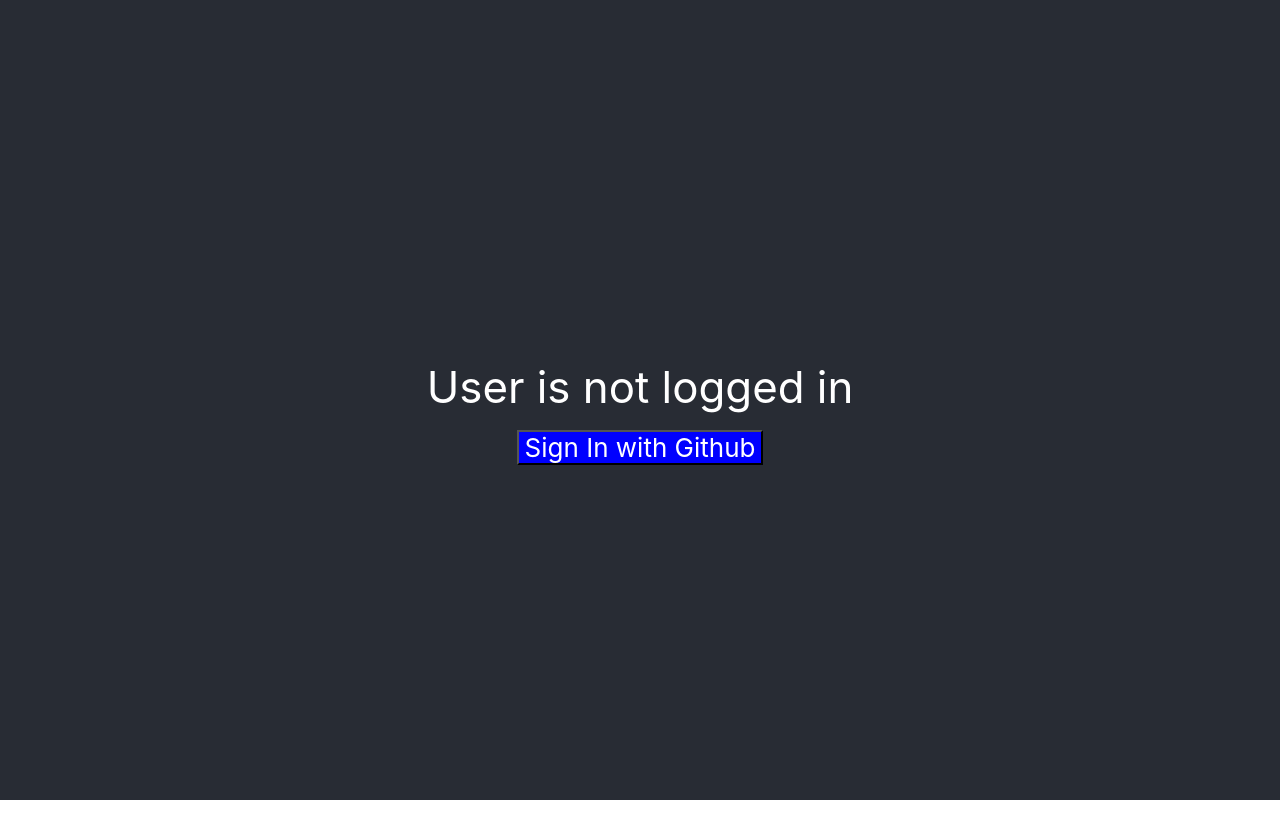
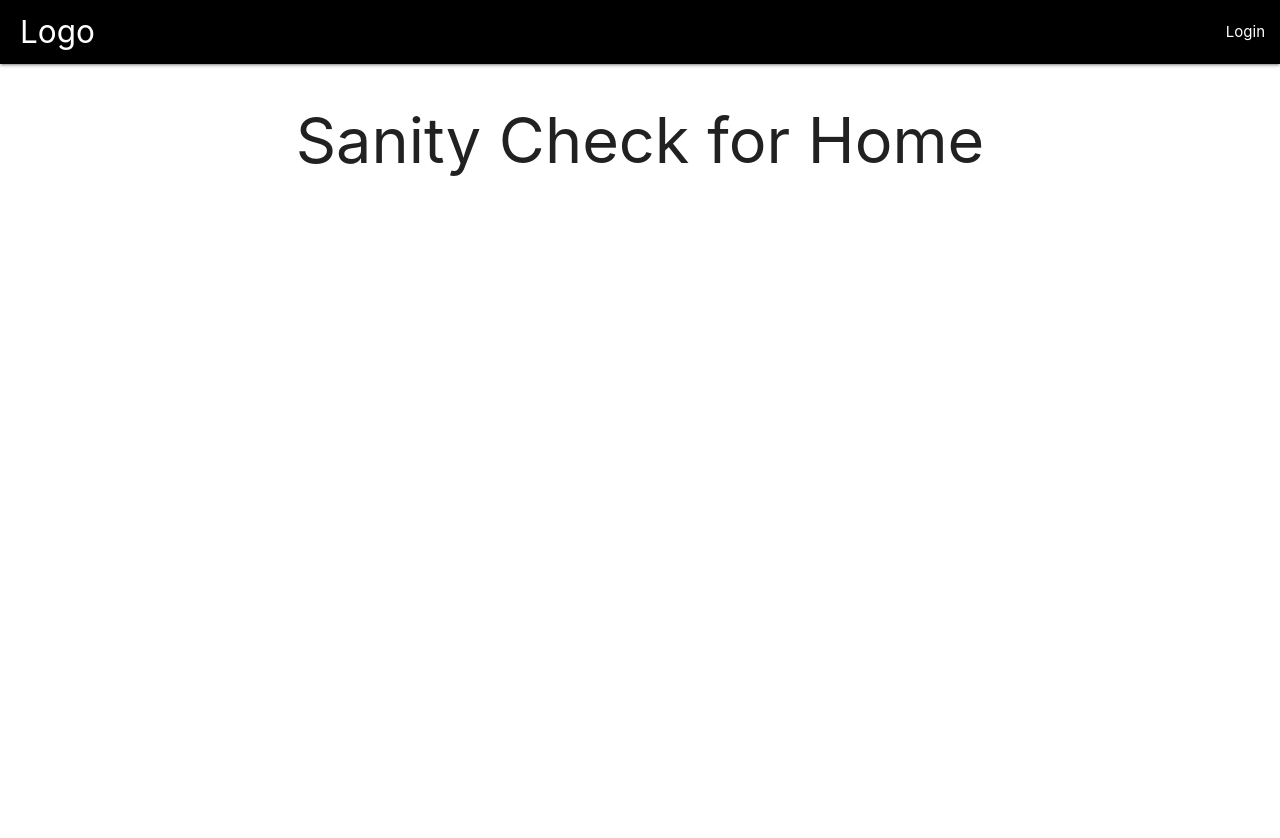
Before and after one commit to jthieme/portfolio-gen, a React (Create React App) app: page / in a window 1280 px wide. Shown: the top 838 px of the page. Before the commit the page ends 800 px from the top, so only its background shows below. Built offline with nearby package versions, Linux system fonts and the light colour scheme.

Commit message:
Got the NavBar working with multiple pages

```diff
--- a/src/App.js
+++ b/src/App.js
@@ -7,14 +7,13 @@
 
 function App() {
   return (
-    // <Router>
-    //   <NavBar />
-    //   <Routes>
-    //     <Route path="/" exact component={Home} />
-    //     <Route path="/login" component={Login} />
-    //   </Routes>
-    // </Router>
-    <Home/>
+    <Router>
+      <NavBar />
+      <Routes>
+        <Route path="/" exact element={<Home/>} />
+        <Route path="/login" element={<Login/>} />
+      </Routes>
+    </Router>
   );
 }
 
--- a/src/Components/NavBar/Navbar.js
+++ b/src/Components/NavBar/Navbar.js
@@ -1,20 +1,52 @@
-import React from "react";
+import React, {useState, useEffect} from "react";
 
 const NavBar = () => {
+
+  // const [reRender, setReRender] = useState(false);
+  // const [userData, setUserData] = useState({});
+  // const [userRepos, setUserRepos] = useState({});
+
+  // const CLIENT_ID = "873e0714a324467e0176";
+
+  // useEffect(() => {
+  //   const queryString = window.location.search;
+  //   const urlParams = new URLSearchParams(queryString);
+  //   const codeParams = urlParams.get("code");
+  //   console.log(codeParams);
+
+  //   if (codeParams && localStorage.getItem("accessToken") === null) {
+  //     async function getAccessToken() {
+  //       await fetch("http://localhost:4000/getAccessToken?code=" + codeParams, {
+  //         method: "GET",
+  //       })
+  //         .then((response) => {
+  //           return response.json();
+  //         })
+  //         .then((data) => {
+  //           console.log(data);
+  //           if (data.access_token) {
+  //             localStorage.setItem("accessToken", data.access_token);
+  //             setReRender(!reRender);
+  //           }
+  //         });
+  //     }
+  //     getAccessToken();
+  //   }
+  // }, []);
+
+
+
   return (
     <>
       <nav>
-        <div class="nav-wrapper" style={{backgroundColor:"black"}}>
-          <a href='/' class="brand-logo" style={{marginLeft:20}}>
+        <div className="nav-wrapper" style={{backgroundColor:"black"}}>
+          <a href='/' className="brand-logo" style={{marginLeft:20}}>
             Logo
           </a>
-          <ul id="nav-mobile" class="right hide-on-med-and-down">
+          <ul id="nav-mobile" className="right hide-on-med-and-down">
             <li>
               <a href='/login'>Login</a>
             </li>
-            {/* <li>
-              <a href="/signup">Sign Up</a>
-            </li> */}
           </ul>
         </div>
       </nav>
--- a/src/Pages/Home/Home.js
+++ b/src/Pages/Home/Home.js
@@ -1,100 +1,16 @@
 import React from "react";
-import { useEffect, useState } from "react";
 
 const Home = () => {
-  const [reRender, setReRender] = useState(false);
-  const [userData, setUserData] = useState({});
-
-  const CLIENT_ID = "873e0714a324467e0176";
-
-  useEffect(() => {
-    const queryString = window.location.search;
-    const urlParams = new URLSearchParams(queryString);
-    const codeParams = urlParams.get("code");
-    console.log(codeParams);
-
-    if (codeParams && localStorage.getItem("accessToken") === null) {
-      async function getAccessToken() {
-        await fetch("http://localhost:4000/getAccessToken?code=" + codeParams, {
-          method: "GET",
-        })
-          .then((response) => {
-            return response.json();
-          })
-          .then((data) => {
-            console.log(data);
-            if (data.access_token) {
-              localStorage.setItem("accessToken", data.access_token);
-              setReRender(!reRender);
-            }
-          });
-      }
-      getAccessToken();
-    }
-  }, []);
-
-  async function getUserData() {
-    await fetch("http://localhost:4000/getUserData", {
-      method: "GET",
-      headers: {
-        Authorization: "Bearer " + localStorage.getItem("accessToken"),
-      },
-    })
-      .then((response) => {
-        return response.json();
-      })
-      .then((data) => {
-        console.log(data);
-        setUserData(data);
-      });
-  }
-
-  const githubLogin = () => {
-    window.location.assign(
-      `https://github.com/login/oauth/authorize?client_id=` + CLIENT_ID
-    );
-  };
-
   return (
-    <div className="App">
-      <header className="App-header">
-        {localStorage.getItem("accessToken") ? (
-          <>
-            <h1>We have the access token</h1>
-            <button
-              onClick={() => {
-                localStorage.removeItem("accessToken");
-                setReRender(!reRender);
-              }}
-            >
-              Log out
-            </button>
-            <h3>Get User Data from Github API</h3>
-            <button onClick={getUserData}>Get Data</button>
-            {Object.keys(userData).length !== 0 ? (
-              <>
-                <h4>Hey there, {userData.login}</h4>
-                <img width={100} height={100} src={userData.avatar_url}></img>
-                <a href={userData.html_url} style={{ "color": "white", textDecoration: "underline" }}>
-                  Link to user profile
-                </a>
-              </>
-            ) : (
-              <></>
-            )}
-          </>
-        ) : (
-          <>
-            <h3>User is not logged in</h3>
-            <button
-              style={{ backgroundColor: "blue", color: "white" }}
-              onClick={githubLogin}
-            >
-              Sign In with Github
-            </button>
-          </>
-        )}
-      </header>
+    <div
+      style={{
+        display: "flex",
+        justifyContent: "center",
+        alignItems: "Right",
+        height: "100vh",
+      }}
+    >
+      <h1>Sanity Check for Home</h1>
     </div>
   );
 };
--- a/src/Pages/Login/Login.js
+++ b/src/Pages/Login/Login.js
@@ -1,16 +1,100 @@
 import React from "react";
+import { useEffect, useState } from "react";
 
 const Login = () => {
+  const [reRender, setReRender] = useState(false);
+  const [userData, setUserData] = useState({});
+
+  const CLIENT_ID = "873e0714a324467e0176";
+
+  useEffect(() => {
+    const queryString = window.location.search;
+    const urlParams = new URLSearchParams(queryString);
+    const codeParams = urlParams.get("code");
+    console.log(codeParams);
+
+    if (codeParams && localStorage.getItem("accessToken") === null) {
+      async function getAccessToken() {
+        await fetch("http://localhost:4000/getAccessToken?code=" + codeParams, {
+          method: "GET",
+        })
+          .then((response) => {
+            return response.json();
+          })
+          .then((data) => {
+            console.log(data);
+            if (data.access_token) {
+              localStorage.setItem("accessToken", data.access_token);
+              setReRender(!reRender);
+            }
+          });
+      }
+      getAccessToken();
+    }
+  }, []);
+
+  async function getUserData() {
+    await fetch("http://localhost:4000/getUserData", {
+      method: "GET",
+      headers: {
+        Authorization: "Bearer " + localStorage.getItem("accessToken"),
+      },
+    })
+      .then((response) => {
+        return response.json();
+      })
+      .then((data) => {
+        console.log(data);
+        setUserData(data);
+      });
+  }
+
+  const githubLogin = () => {
+    window.location.assign(
+      `https://github.com/login/oauth/authorize?client_id=` + CLIENT_ID
+    );
+  };
+
   return (
-    <div
-      style={{
-        display: "flex",
-        justifyContent: "center",
-        alignItems: "Right",
-        height: "100vh",
-      }}
-    >
-      <h1>Sanity Check for Login</h1>
+    <div className="App">
+      <header className="App-header">
+        {localStorage.getItem("accessToken") ? (
+          <>
+            <h1>We have the access token</h1>
+            <button
+              onClick={() => {
+                localStorage.removeItem("accessToken");
+                setReRender(!reRender);
+              }}
+            >
+              Log out
+            </button>
+            <h3>Get User Data from Github API</h3>
+            <button onClick={getUserData}>Get Data</button>
+            {Object.keys(userData).length !== 0 ? (
+              <>
+                <h4>Hey there, {userData.login}</h4>
+                <img width={100} height={100} src={userData.avatar_url}></img>
+                <a href={userData.html_url} style={{ "color": "white", textDecoration: "underline" }}>
+                  Link to user profile
+                </a>
+              </>
+            ) : (
+              <></>
+            )}
+          </>
+        ) : (
+          <>
+            <h3>User is not logged in</h3>
+            <button
+              style={{ backgroundColor: "blue", color: "white" }}
+              onClick={githubLogin}
+            >
+              Sign In with Github
+            </button>
+          </>
+        )}
+      </header>
     </div>
   );
 };
--- a/src/index.js
+++ b/src/index.js
@@ -1,11 +1,9 @@
-import React from 'react';
-import ReactDOM from 'react-dom';
-import './index.css';
-import App from './App';
+import React from "react";
+import { createRoot } from "react-dom/client";
 
-ReactDOM.render(
+import "./index.css";
+import App from "./App";
 
-    <App />
-  ,
-  document.getElementById('root')
-);
+const container = document.getElementById("root");
+const root = createRoot(container);
+root.render(<App />);
```
